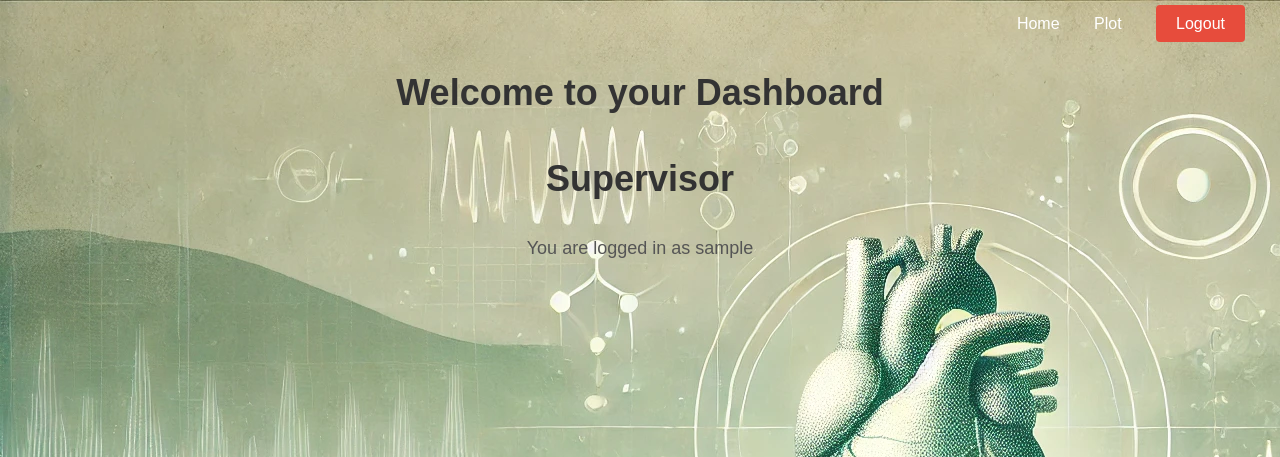
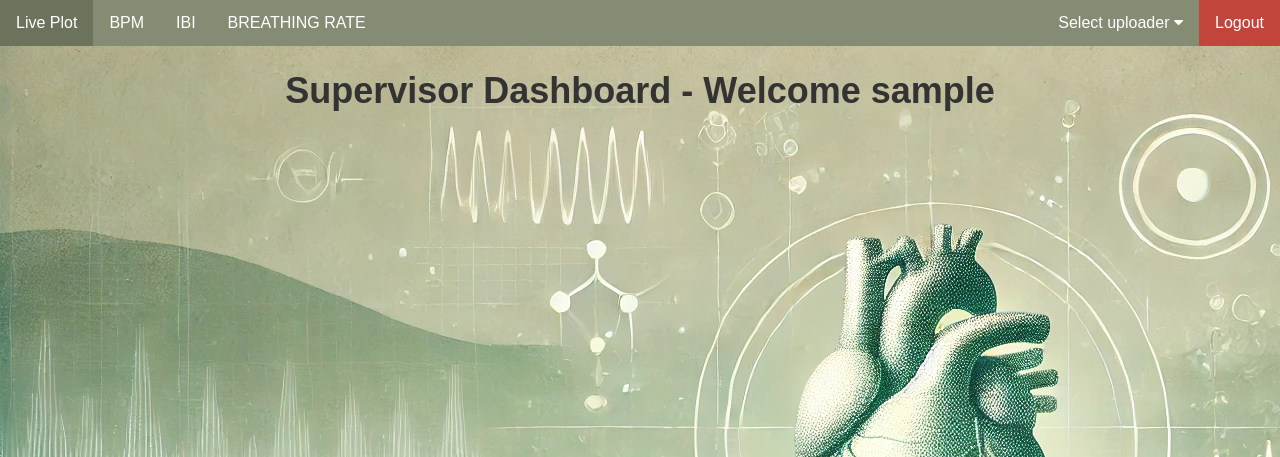
Before and after one commit to oprisadonis/CFpred_HeartMonitor, a Flask app: template templates/supervisor_dashboard.html in a window 1280 px wide. Shown: the top 457 px of the page. Run offline with Flask 3, Linux system fonts and the light colour scheme; the template is opened without the code that fills it: values that come from a table or form of the project are taken from there, others are empty; a user stored in the database is signed in; tables that the repository leaves empty hold one stand-in row (values such as "Sample post"); some libraries are stand-ins or nearby versions.

Commit message:
live plot in supervisor dashboard and top bar

```diff
--- a/app.py
+++ b/app.py
@@ -64,7 +64,7 @@ PORT = 5050  # Port number
 CONNECTED = False
 conn: socket
 q = Queue()  # for the live plot in uploader_dashboard
-
+CURRENT_UPLOADER = -1
 useFilter = False
 
 
@@ -196,13 +196,15 @@ def start_stop_signal(start):
 
 # Main receiver function
 def main_receiver():
-    global CONNECTED, conn
+    global CONNECTED, conn, CURRENT_UPLOADER
     sock = socket.socket(socket.AF_INET, socket.SOCK_STREAM)
     sock.bind((HOST, PORT))
     sock.listen(1)
     conn, addr = sock.accept()
     print(f"Connected by {addr}")
     CONNECTED = True
+    CURRENT_UPLOADER = current_user.id
+
 
 
 # Function to start receiver from Flask
@@ -297,7 +299,8 @@ def dashboard():
         return render_template('uploader_dashboard.html', supervisor_accesses=supervisor_accesses,
                                drawer_open=drawer_open)  # Redirect to uploader dashboard
     elif current_user.role == 'supervisor':
-        return render_template('supervisor_dashboard.html')  # Redirect to supervisor dashboard
+        uploaders = SupervisorAccess.query.filter_by(supervisor_id=current_user.id).all()
+        return render_template('supervisor_dashboard.html', uploaders=uploaders)  # Redirect to supervisor dashboard
     else:
         flash("Unauthorized access!")
         return redirect(url_for('home'))
@@ -314,6 +317,15 @@ def logout():
 @login_required
 def connectSensor():
     main_receiver()
+
+
+@app.route("/is_user_active/<userid>")
+def is_user_active(userid):
+    if started:
+        is_active = True
+    else:
+        is_active = False
+    return jsonify({"active": is_active})
 
 
 @app.route('/startMonitoring')
--- a/templates/supervisor_dashboard.html
+++ b/templates/supervisor_dashboard.html
@@ -5,6 +5,11 @@
     <meta charset="UTF-8">
     <meta name="viewport" content="width=device-width, initial-scale=1.0">
     <title>Dashboard</title>
+    <link rel="stylesheet" href="https://cdnjs.cloudflare.com/ajax/libs/font-awesome/4.7.0/css/font-awesome.min.css">
+    <script src="https://cdn.plot.ly/plotly-latest.min.js"></script>
+    <script src="https://code.jquery.com/jquery-2.1.4.js"
+            integrity="sha256-siFczlgw4jULnUICcdm9gjQPZkw/YPDqhQ9+nAOScE4=" crossorigin="anonymous"></script>
+    <script src="https://cdn.socket.io/4.4.0/socket.io.min.js"></script>
     <style>
         body {
             font-family: 'Arial', sans-serif;
@@ -14,30 +19,8 @@
             background-image: url('/static/hh.webp');
         }
 
-        /* Top Bar */
-        .top-bar {
-            background-color: transparent/*#92d18c*/;
-            color: white;
-            padding: 15px 20px;
-            display: flex;
-            justify-content: flex-end;
-            align-items: center;
-        }
-
-        .top-bar .nav-links a {
-            color: white;
-            text-decoration: none;
-            margin: 0 15px;
-            font-size: 16px;
-        }
-
-        .top-bar .nav-links a:hover {
-            text-decoration: underline;
-        }
-
-        /* Main Dashboard */
         .dashboard-container {
-           /* padding: 40px;*/
+            /* padding: 40px;*/
             text-align: center;
         }
 
@@ -53,23 +36,6 @@
             margin-bottom: 30px;
         }
 
-        .logout-btn {
-            padding: 10px 20px;
-            background-color: #e74c3c;
-            color: white;
-            border-radius: 4px;
-            text-decoration: none;
-            font-size: 16px;
-            transition: background-color 0.3s ease;
-        }
-
-        .logout-btn:hover {
-            background-color: #c0392b;
-        }
-
-        .logout-btn:active {
-            background-color: #8e2121;
-        }
 
         /* Flexbox layout for centering */
         .dashboard-container {
@@ -79,27 +45,232 @@
             align-items: center;
         }
 
+        /*#################3*/
+        .navbar {
+            overflow: hidden;
+            background-color: #848c74;
+            font-family: Arial, Helvetica, sans-serif;
+        }
+
+        .navbar a {
+            float: left;
+            font-size: 16px;
+            color: white;
+            text-align: center;
+            padding: 14px 16px;
+            text-decoration: none;
+        }
+
+        .dropdown {
+            float: right;
+            overflow: hidden;
+        }
+
+        .dropdown .dropbtn {
+            cursor: pointer;
+            font-size: 16px;
+            border: none;
+            outline: none;
+            color: white;
+            padding: 14px 16px;
+            background-color: inherit;
+            font-family: inherit;
+            margin: 0;
+        }
+
+        .navbar a:hover, .dropdown:hover .dropbtn, .dropbtn:focus {
+            background-color: #6b735d;
+        }
+
+        .dropdown-content {
+            display: none;
+            position: absolute;
+            background-color: #f9f9f9;
+            min-width: 160px;
+            box-shadow: 0px 8px 16px 0px rgba(0, 0, 0, 0.2);
+            z-index: 1;
+        }
+
+        .dropdown-content a {
+            float: none;
+            color: black;
+            padding: 12px 16px;
+            text-decoration: none;
+            display: block;
+            text-align: left;
+        }
+
+        #chart {
+            width: 80%;
+            height: 400px;
+            margin-top: 30px;
+        }
+
+        .center-wrapper {
+            display: flex;
+            justify-content: center; /* Center horizontally */
+            visibility: hidden;
+            flex-direction: column;
+            align-items: center;
+        }
+
+        .dropdown-content a:hover {
+            background-color: #ddd;
+        }
+
+        .logout {
+            background-color: rgba(255, 0, 0, 0.5)
+        }
+
+        .logout:hover {
+            background-color: rgba(255, 100, 100, 0.8) !important;
+        }
+
+        .show {
+            display: block;
+        }
+
+        .even {
+            background-color: beige;
+        }
+
+        .odd {
+            background-color: white;
+        }
+
     </style>
 </head>
 
 <body>
 
-    <!-- Top Bar -->
-    <div class="top-bar">
-        <div class="nav-links">
-            <a href="{{ url_for('logout') }}">Home</a>
-            <a href="{{ url_for('logout') }}">Plot</a>
-            <a href="{{ url_for('logout') }}" class="logout-btn">Logout</a>
+<!-- Top Bar -->
+<div class="navbar">
+    <a href="{{ url_for('logout') }}" class="logout" style="float: right">Logout</a>
+    <a onclick="showPart('liveplot')">Live Plot</a>
+    <a>BPM</a>
+    <a>IBI</a>
+    <a>BREATHING RATE</a>
+    <div class="dropdown">
+        <button class="dropbtn" onclick="toggleDropdown()" id="dropdownButton">Select uploader
+            <i class="fa fa-caret-down"></i>
+        </button>
+        <div class="dropdown-content" id="myDropdown">
+            {% for u in uploaders %}
+                <a href="#" onclick="selectUploader('{{ u.uploader.username }}', {{ u.uploader.id }})"
+                   class="{% if loop.index0 % 2 == 0 %}even{% else %}odd{% endif %}">{{ u.uploader.username }}</a>
+            {% endfor %}
         </div>
     </div>
+</div>
 
-    <!-- Dashboard Content -->
-    <div class="dashboard-container">
-        <h1>Welcome to your Dashboard</h1>
-        <h1>Supervisor</h1>
-        <p class="welcome-message">You are logged in as {{ current_user.username }}</p>
-    </div>
+<!-- Dashboard Welcome Content -->
+<div class="dashboard-container" id="part-welcome">
+    <h1>Supervisor Dashboard - Welcome {{ current_user.username }}</h1>
+</div>
 
+<!-- Live Plot -->
+<div id="part-liveplot" class="center-wrapper">
+    <h1 id="plot_text">Live plot</h1>
+    <div id="chart"></div>
+</div>
+
+
+<script>
+    /* When the user clicks on the button,
+    toggle between hiding and showing the dropdown content */
+    function toggleDropdown() {
+        document.getElementById("myDropdown").classList.toggle("show");
+    }
+
+    // Close the dropdown if the user clicks outside of it
+    window.onclick = function (e) {
+        if (!e.target.matches('.dropbtn')) {
+            var myDropdown = document.getElementById("myDropdown");
+            if (myDropdown.classList.contains('show')) {
+                myDropdown.classList.remove('show');
+            }
+        }
+    }
+    let selectedUploaderId = null;
+    //live plot
+    let isMonitoring = false;
+    let buffer = [];
+    const MAX_POINTS = 400;
+    let socket = null
+    let cnt = 0;
+    Plotly.plot('chart', [{
+        y: [0],
+        text: [""],
+        mode: 'lines',
+        type: 'line'
+    }]);
+
+    function selectUploader(username, id) {
+        selectedUploaderId = id;
+        document.getElementById("dropdownButton").innerText = username.concat(" ↓");
+        document.getElementById("myDropdown").classList.remove("show");
+
+        fetch(`/is_user_active/${id}`)
+            .then(response => response.json())
+            .then(data => {
+                if (data.active) {
+                    // User is uploading, connect to socket and show plot
+                    socket = io.connect();
+                    socket.on('connect', () => {
+                        console.log('Socket connected!');
+                        socket.on("updateSensorData", function (msg) {
+                            console.log("Received sensorData :: " + msg.date + " :: " + msg.value);
+                            updateChart(msg.date, msg.value);
+                        });
+                    });
+
+                } else {
+                    // User is not uploading
+                    if (socket) socket.disconnect();
+
+                    document.getElementById("chart").style.visibility = 'hidden';
+                    document.getElementById("plot_text").innerText = "No data streaming"
+                }
+            });
+    }
+
+
+    function updateChart(date, value) {
+        cnt++;
+        buffer.push(value);
+        if (buffer.length > MAX_POINTS) {
+            buffer.shift();
+        }
+
+        Plotly.extendTraces('chart', {y: [[value]], text: [[date]]}, [0]);
+
+        if (cnt > MAX_POINTS) {
+            Plotly.relayout('chart', {
+                xaxis: {range: [cnt - MAX_POINTS, cnt]},
+                yaxis: {
+                    range: [Math.min(...buffer), Math.max(...buffer)]
+                }
+            });
+        }
+    }
+
+
+    function startMonitoring() {
+        isMonitoring = true;
+    }
+
+    function stopMonitoring() {
+        isMonitoring = false;
+    }
+
+    function showPart(name) {
+        // Hide the other top bar parts
+        document.querySelectorAll('[id^="part"]').forEach(el => el.style.visibility = 'hidden');
+        // Show the selected part
+        const section = document.getElementById(`part-${name}`);
+        if (section) section.style.visibility = 'visible';
+    }
+</script>
 </body>
 
 </html>
--- a/templates/uploader_dashboard.html
+++ b/templates/uploader_dashboard.html
@@ -246,7 +246,7 @@
     <div class="sensor-status">
         <div id="status-dot" class="status-dot red"></div>
         <span id="status-text">No sensor connected</span>
-
+        <button class="standard-btn" onclick="connectSensor()" style="margin-left: 10px">Connect Sensor</button>
     </div>
 
     <div class="nav-links-right">
```
Also changed, not shown: templates/probe.html (deleted, +0 -113 lines), heartMonitorDB.db (deleted).
